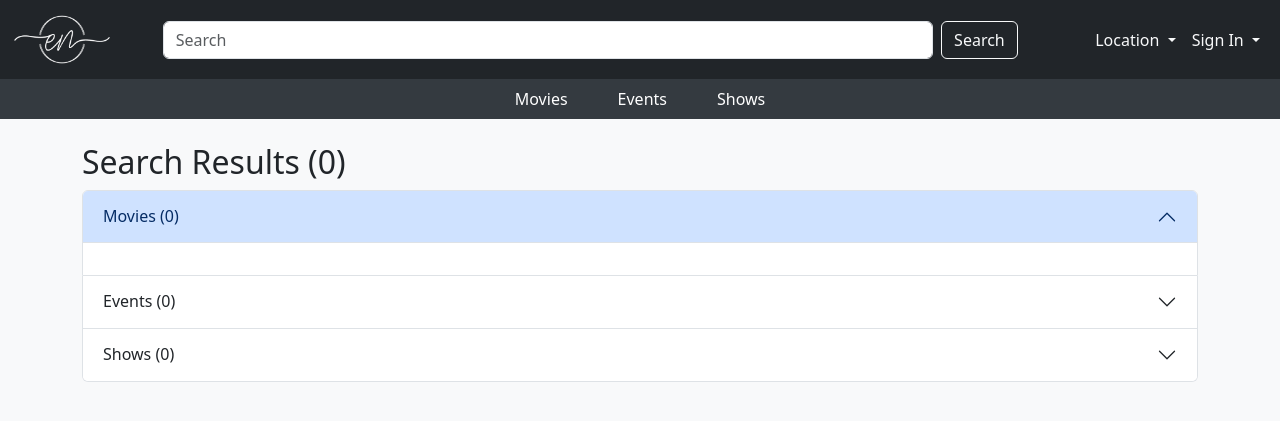
After one commit to CGCube/EventNova, a Flask app: page /search_results in a window 1280 px wide. The commit adds this page. Shown: the top 421 px of the page. Run offline with Flask 3, Linux system fonts and the light colour scheme.

Commit message:
Added Search functionality

```diff
--- a/app/routes.py
+++ b/app/routes.py
@@ -113,7 +113,7 @@ def init_routes(app):
         txn_id = "1234567890"
         booking_date = "2025-03-03"
         booking_time = "19:07:33"
-        return render_template('booking_summary.html', isLoggedIn=True, payment_success=payment_success, event_name=event_name, location=location, date=date, time=time, seats=seats, txn_id=txn_id)
+        return render_template('booking_summary.html', isLoggedIn=True, payment_success=payment_success, event_name=event_name, location=location, date=date, time=time, seats=seats, txn_id=txn_id, booking_date=booking_date, booking_time=booking_time)
 
     @app.route('/booking_confirmation')
     def booking_confirmation():
@@ -360,3 +360,27 @@ def init_routes(app):
             return jsonify({"success": True, "event": event_data})
         else:
             return jsonify({"success": False, "status_message": "Event not found"})
+
+    @app.route('/search_events', methods=['POST'])
+    def search_events():
+        query = request.form.get('query')
+        if query:
+            # Search for events that match the query
+            events = Event.query.filter(Event.event_name.ilike(f'%{query}%')).all()
+            event_list = [
+                {
+                    "event_id": event.event_id,
+                    "event_name": event.event_name,
+                    "event_description": event.event_description,
+                    "event_type": event.event_type,
+                    "thumbnail": event.event_thumbnail
+                }
+                for event in events
+            ]
+            return jsonify(events=event_list)
+        return jsonify(events=[])
+
+    @app.route('/search_results')
+    def search_results():
+        query = request.args.get('query', '')
+        return render_template('search_result.html', query=query, isLoggedIn=isLoggedIn)
--- /dev/null
+++ b/app/static/scripts/base/header-footer.js
@@ -0,0 +1,12 @@
+document.addEventListener("DOMContentLoaded", function() {
+    const searchForm = document.getElementById('search-form');
+    const searchQueryInput = document.getElementById('search-query');
+
+    searchForm.addEventListener('submit', function(event) {
+        const query = searchQueryInput.value.trim();
+        if (!query) {
+            event.preventDefault();
+            alert('Please enter a search query.');
+        }
+    });
+});
--- /dev/null
+++ b/app/static/scripts/search-result.js
@@ -0,0 +1,106 @@
+document.addEventListener("DOMContentLoaded", function() {
+    const searchForm = document.getElementById('search-form');
+    const searchQueryInput = document.getElementById('search-query');
+    const resultsCount = document.getElementById('results-count');
+    const moviesResultsContainer = document.getElementById('movies-results');
+    const eventsResultsContainer = document.getElementById('events-results');
+    const showsResultsContainer = document.getElementById('shows-results');
+    const moviesCount = document.getElementById('movies-count');
+    const eventsCount = document.getElementById('events-count');
+    const showsCount = document.getElementById('shows-count');
+
+    searchForm.addEventListener('submit', function(event) {
+        event.preventDefault();
+        const query = searchQueryInput.value.trim();
+
+        if (query) {
+            fetch('/search_events', {
+                method: 'POST',
+                headers: {
+                    'Content-Type': 'application/x-www-form-urlencoded',
+                },
+                body: new URLSearchParams({
+                    query: query,
+                }),
+            })
+            .then(response => response.json())
+            .then(data => {
+                moviesResultsContainer.innerHTML = ''; // Clear previous results
+                eventsResultsContainer.innerHTML = ''; // Clear previous results
+                showsResultsContainer.innerHTML = ''; // Clear previous results
+
+                const movies = data.events.filter(event => event.event_type === 'movie');
+                const events = data.events.filter(event => event.event_type === 'event');
+                const shows = data.events.filter(event => event.event_type === 'show');
+
+                resultsCount.textContent = data.events.length;
+                moviesCount.textContent = movies.length;
+                eventsCount.textContent = events.length;
+                showsCount.textContent = shows.length;
+
+                if (movies.length > 0) {
+                    movies.forEach(event => {
+                        const eventCard = document.createElement('div');
+                        eventCard.classList.add('col-md-3');
+                        eventCard.innerHTML = `
+                            <div class="card mb-4 movie-card">
+                                <img src="${event.thumbnail}" class="card-img-top" alt="Event ${event.event_id}">
+                                <div class="card-body">
+                                    <h5 class="card-title">${event.event_name}</h5>
+                                    <p class="card-text">${event.event_description}</p>
+                                    <a href="/view_description?event_id=${event.event_id}" class="btn" style="background-color: #212529; color: white;">View Details</a>
+                                </div>
+                            </div>
+                        `;
+                        moviesResultsContainer.appendChild(eventCard);
+                    });
+                } else {
+                    moviesResultsContainer.innerHTML = '<p>No matching movies found.</p>';
+                }
+
+                if (events.length > 0) {
+                    events.forEach(event => {
+                        const eventCard = document.createElement('div');
+                        eventCard.classList.add('col-md-3');
+                        eventCard.innerHTML = `
+                            <div class="card mb-4 movie-card">
+                                <img src="${event.thumbnail}" class="card-img-top" alt="Event ${event.event_id}">
+                                <div class="card-body">
+                                    <h5 class="card-title">${event.event_name}</h5>
+                                    <p class="card-text">${event.event_description}</p>
+                                    <a href="/view_description?event_id=${event.event_id}" class="btn" style="background-color: #212529; color: white;">View Details</a>
+                                </div>
+                            </div>
+                        `;
+                        eventsResultsContainer.appendChild(eventCard);
+                    });
+                } else {
+                    eventsResultsContainer.innerHTML = '<p>No matching events found.</p>';
+                }
+
+                if (shows.length > 0) {
+                    shows.forEach(event => {
+                        const eventCard = document.createElement('div');
+                        eventCard.classList.add('col-md-3');
+                        eventCard.innerHTML = `
+                            <div class="card mb-4 movie-card">
+                                <img src="${event.thumbnail}" class="card-img-top" alt="Event ${event.event_id}">
+                                <div class="card-body">
+                                    <h5 class="card-title">${event.event_name}</h5>
+                                    <p class="card-text">${event.event_description}</p>
+                                    <a href="/view_description?event_id=${event.event_id}" class="btn" style="background-color: #212529; color: white;">View Details</a>
+                                </div>
+                            </div>
+                        `;
+                        showsResultsContainer.appendChild(eventCard);
+                    });
+                } else {
+                    showsResultsContainer.innerHTML = '<p>No matching shows found.</p>';
+                }
+            })
+            .catch(error => {
+                console.error('Error fetching search results:', error);
+            });
+        }
+    });
+});
--- /dev/null
+++ b/app/static/styles/search-result.css
@@ -0,0 +1,29 @@
+body {
+    background-color: #f8f9fa;
+}
+
+
+.card {
+    border: 1px solid #dee2e6;
+    border-radius: 0.25rem;
+    box-shadow: 0 0.125rem 0.25rem rgba(0, 0, 0, 0.075);
+}
+
+.card-title {
+    font-size: 1.25rem;
+    margin-bottom: 0.75rem;
+}
+
+.card-text {
+    margin-bottom: 1.25rem;
+}
+
+.btn-primary {
+    background-color: #007bff;
+    border-color: #007bff;
+}
+
+.btn-primary:hover {
+    background-color: #0056b3;
+    border-color: #004085;
+}
--- a/app/templates/base/header_footer.html
+++ b/app/templates/base/header_footer.html
@@ -1,7 +1,3 @@
-
-
-
-
 <!DOCTYPE html>
 <html lang="en">
 <head>
@@ -20,22 +16,17 @@
     <!-- Main Navbar -->
     <nav class="navbar navbar-expand-lg bg-dark">
         <div class="container-fluid">
-                <a class="navbar-brand" href="#">
+            <a class="navbar-brand" href="/">
                 <img src="{{ url_for('static', filename='logo/EventNova-Logo-White.png') }}" alt="Bootstrap" width="100">
             </a>
             <button class="navbar-toggler" type="button" data-bs-toggle="collapse" data-bs-target="#navbarSupportedContent" aria-controls="navbarSupportedContent" aria-expanded="false" aria-label="Toggle navigation">
                 <span class="navbar-toggler-icon"></span>
             </button>
             <div class="collapse navbar-collapse" id="navbarSupportedContent">
-                    <ul class="navbar-nav me-auto mb-2 mb-lg-0">
-                        <li class="nav-item">
-                            <a class="nav-link active text-light" aria-current="page" href="#">Home</a>
-                        </li>
-                    </ul>
 
-                    <form class="d-flex mx-auto w-75 my-auto" role="search">
-                        <input class="form-control me-2 search-box w-100" type="search" placeholder="Search" aria-label="Search">
-                        <button type="button" class="btn btn-outline-light">Search</button>
+                <form class="d-flex mx-auto w-75 my-auto" role="search" id="search-form" action="/search_results" method="get">
+                    <input class="form-control me-2 search-box w-100" type="search" placeholder="Search" aria-label="Search" name="query" id="search-query">
+                    <button type="submit" class="btn btn-outline-light">Search</button>
                 </form>
 
                 <ul class="navbar-nav ms-auto mb-2 mb-lg-0">
@@ -77,11 +68,12 @@
         </div>
     </nav>
 
-
     {% block content %}{% endblock content %}
 
     <script src="https://cdn.jsdelivr.net/npm/bootstrap@5.3.3/dist/js/bootstrap.bundle.min.js" integrity="sha384-YvpcrYf0tY3lHB60NNkmXc5s9fDVZLESaAA55NDzOxhy9GkcIdslK1eN7N6jIeHz" crossorigin="anonymous"></script>
     <!-- Set page_script dynamically -->
     <script src="{{ url_for('static', filename=page_script) }}"></script>
+    <!-- Include header-footer.js script -->
+    <script src="{{ url_for('static', filename='scripts/base/header-footer.js') }}"></script>
 </body>
 </html>
--- /dev/null
+++ b/app/templates/search_result.html
@@ -0,0 +1,71 @@
+{% if isLoggedIn %}
+    {% extends 'base/header_footer_loggedin.html' %}
+{% else %}
+    {% extends 'base/header_footer.html' %}
+{% endif %}
+
+{% block page_title %}Search Results{% endblock page_title %}
+
+{% set page_style = 'styles/search-result.css' %}
+{% set page_script = 'scripts/search-result.js' %}
+
+{% block content %}
+<!-- Search Results Section -->
+<div class="container mt-4">
+    <h2>Search Results (<span id="results-count">0</span>)</h2>
+
+    <div class="accordion" id="search-results-accordion">
+        <!-- Movies Section -->
+        <div class="accordion-item">
+            <h2 class="accordion-header" id="headingMovies">
+                <button class="accordion-button" type="button" data-bs-toggle="collapse" data-bs-target="#collapseMovies" aria-expanded="true" aria-controls="collapseMovies">
+                    Movies (<span id="movies-count">0</span>)
+                </button>
+            </h2>
+            <div id="collapseMovies" class="accordion-collapse collapse show" aria-labelledby="headingMovies" data-bs-parent="#search-results-accordion">
+                <div class="accordion-body">
+                    <div id="movies-results" class="row">
+                        <!-- Movies results will be appended here by JavaScript -->
+                    </div>
+                </div>
+            </div>
+        </div>
+
+        <!-- Events Section -->
+        <div class="accordion-item">
+            <h2 class="accordion-header" id="headingEvents">
+                <button class="accordion-button collapsed" type="button" data-bs-toggle="collapse" data-bs-target="#collapseEvents" aria-expanded="false" aria-controls="collapseEvents">
+                    Events (<span id="events-count">0</span>)
+                </button>
+            </h2>
+            <div id="collapseEvents" class="accordion-collapse collapse" aria-labelledby="headingEvents" data-bs-parent="#search-results-accordion">
+                <div class="accordion-body">
+                    <div id="events-results" class="row">
+                        <!-- Events results will be appended here by JavaScript -->
+                    </div>
+                </div>
+            </div>
+        </div>
+
+        <!-- Shows Section -->
+        <div class="accordion-item">
+            <h2 class="accordion-header" id="headingShows">
+                <button class="accordion-button collapsed" type="button" data-bs-toggle="collapse" data-bs-target="#collapseShows" aria-expanded="false" aria-controls="collapseShows">
+                    Shows (<span id="shows-count">0</span>)
+                </button>
+            </h2>
+            <div id="collapseShows" class="accordion-collapse collapse" aria-labelledby="headingShows" data-bs-parent="#search-results-accordion">
+                <div class="accordion-body">
+                    <div id="shows-results" class="row">
+                        <!-- Shows results will be appended here by JavaScript -->
+                    </div>
+                </div>
+            </div>
+        </div>
+    </div>
+</div>
+{% endblock content %}
+
+{% block extra_scripts %}
+<script src="{{ url_for('static', filename=page_script) }}"></script>
+{% endblock extra_scripts %}
```
Also changed, not shown: app/static/scripts/base/header-footer-loggedin.js (added, +12 -0 lines), app/templates/base/header_footer_loggedin.html (+5 -4 lines). Lines whose indentation alone changed are shown as unchanged.
